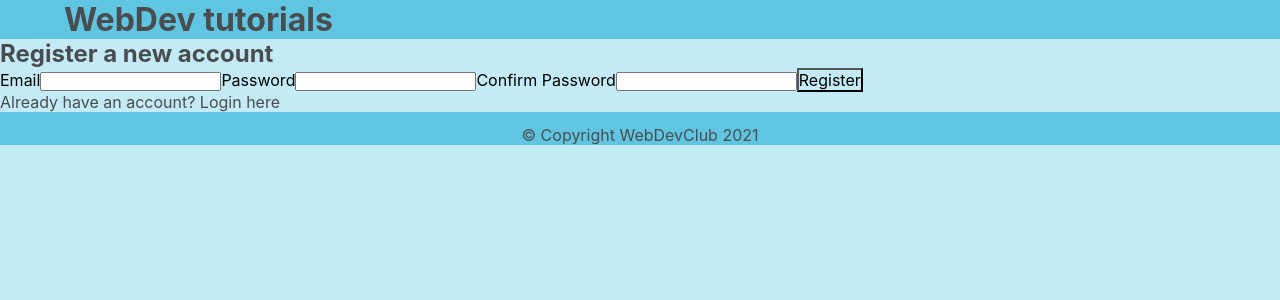
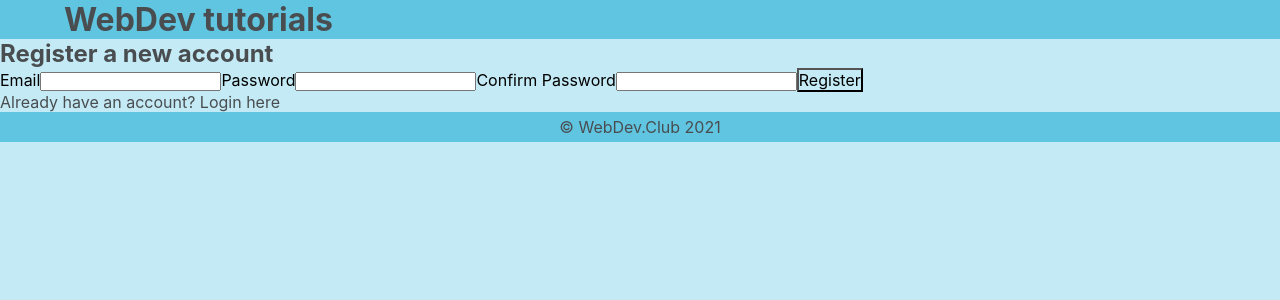
Before and after one commit to igorrmkd/devtutlist, a React (Create React App) app in the folder client/: page /register in a window 1280 px wide. Shown: the top 300 px of the page. Built offline with nearby package versions, Linux system fonts and the light colour scheme; no server answers.

Commit message:
Style - chaos.. :)

```diff
--- a/client/src/components/home/Home.js
+++ b/client/src/components/home/Home.js
@@ -74,7 +74,7 @@ const Home = () => {
       {!newTut && user && (
         <container className="addtut">
           <button className="add" onClick={() => setNewTut(true)}>
-            Add Tutorial
+            Add your favorite tutorials
           </button>
         </container>
       )}
--- a/client/src/components/home/Home.scss
+++ b/client/src/components/home/Home.scss
@@ -32,6 +32,6 @@ body {
 
   button.add {
     transform: translateX(50vw) translateX(-55%);
-    @include addBtn($margin: 0, $color: var(--add-button));
+    @include addBtn($margin: 1rem, $color: var(--add-button));
   }
 }
--- a/client/src/components/home/Tutorial.scss
+++ b/client/src/components/home/Tutorial.scss
@@ -2,9 +2,4 @@
 
 .mytutorial {
   @include tutorials();
-  border-radius: 5px;
-  // box-shadow: none|h-offset v-offset blur spread color |inset|initial|inherit;
-  box-shadow: 1px 1px 10px 1px var(--shadow-tut); // normal
-  // box-shadow: 1px 1px 10px 5px var(--shadow-tut); // hover
-  // box-shadow: 1px 1px 3px 5px var(--shadow-tut-dark); // clicked
 }
--- a/client/src/components/misc/Footer.js
+++ b/client/src/components/misc/Footer.js
@@ -3,7 +3,7 @@ const Footer = () => {
   let date = new Date().getFullYear();
   return (
     <div className="footer">
-      <p>&copy; Copyright WebDevClub {date}</p>
+      <p>&copy; WebDev.Club {date}</p>
     </div>
   );
 };
--- a/client/src/components/misc/Footer.scss
+++ b/client/src/components/misc/Footer.scss
@@ -1,5 +1,5 @@
 .footer {
   background-color: var(--footer);
   text-align: center;
-  padding-top: 0.8rem;
+  padding: 0.3rem 0rem 0.3rem 0rem;
 }
--- a/client/src/style/mixins.scss
+++ b/client/src/style/mixins.scss
@@ -7,10 +7,16 @@
   }
   text-align: center;
   margin: 1rem 1rem 1rem 1rem;
+  //
+  border-radius: 5px;
+  // box-shadow: none|h-offset v-offset blur spread color |inset|initial|inherit;
+  box-shadow: 1px 1px 10px 1px var(--shadow-tut); // normal
+  // box-shadow: 1px 1px 10px 5px var(--shadow-tut); // hover
+  // box-shadow: 1px 1px 3px 5px var(--shadow-tut-dark); // clicked
 }
 
 @mixin tutsort {
-  padding: 2rem;
+  padding: 1rem 2rem 1rem 2rem;
   display: flex;
   flex-wrap: wrap;
   justify-content: space-evenly;
@@ -30,7 +36,12 @@
 @mixin addBtn($margin, $color) {
   width: fit-content;
   background-color: $color;
+  margin-top: $margin;
   border: none;
+  font-size: 1.1rem;
   border-radius: 5px;
   padding: 0.4rem 0.8rem;
+  box-shadow: 1px 1px 10px 1px var(--shadow-tut); // normal
+  // box-shadow: 1px 1px 10px 5px var(--shadow-tut); // hover
+  // box-shadow: 1px 1px 3px 5px var(--shadow-tut-dark); // clicked
 }
--- a/client/src/style/variables.scss
+++ b/client/src/style/variables.scss
@@ -6,7 +6,7 @@
   --pcolor: #494d50;
   --navcolor: #60c5e1;
   --footer: #60c5e1;
-  --add-button: #00c853;
+  --add-button: #c4eaf5;
   --edit-button: #00c853;
   --delete-button: #f44336;
   --shadow-tut: #afd2db;
```
